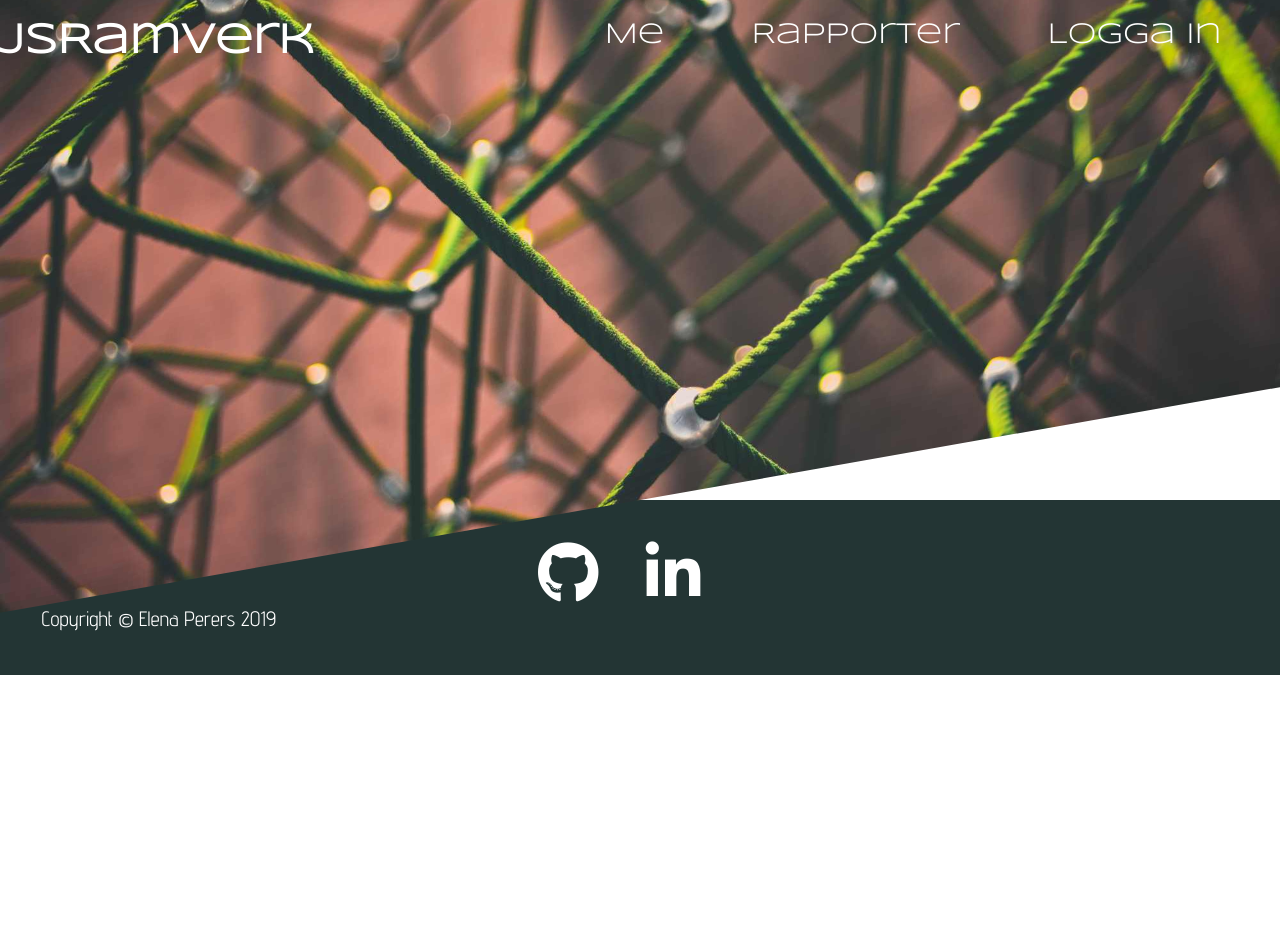
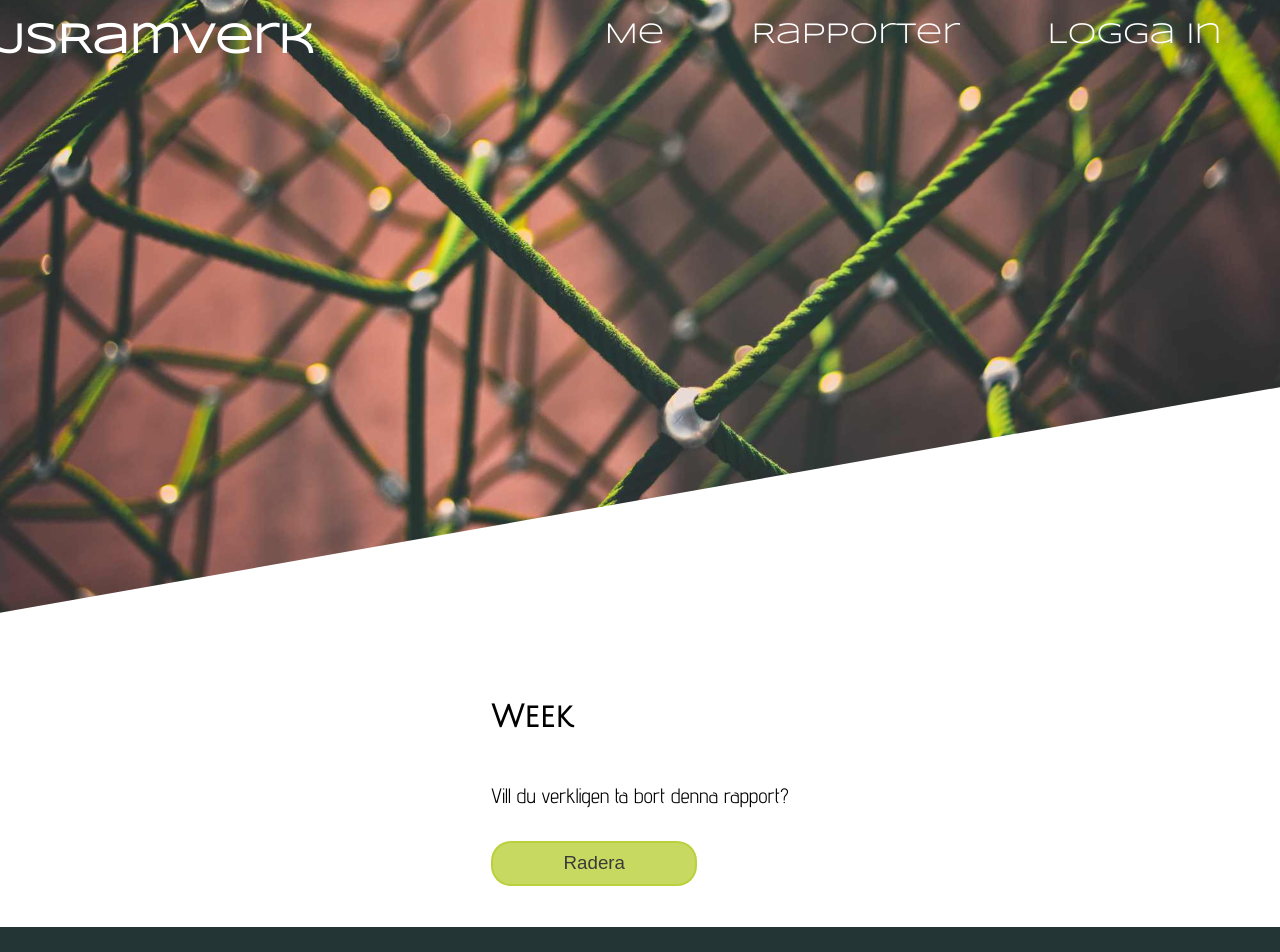
Before and after one commit to pererselena/jsramverk, a React (Create React App) app: page /reports/delete/1 in a window 1280 px wide. Shown: the top 952 px of the page. Before the commit the page ends 800 px from the top, so only its background shows below. Built offline with nearby package versions, Linux system fonts and the light colour scheme; no server answers.

Commit message:
Added delete

```diff
--- a/src/App.js
+++ b/src/App.js
@@ -7,6 +7,7 @@ import SignUp from './components/Form.js';
 import SignIn from './components/Form-lgn.js';
 import Create from './components/Create.js';
 import Edit from './components/Edit.js';
+import Delete from './components/Delete.js';
 
 import './App.css';
 
@@ -32,6 +33,7 @@ class App extends Component {
                     <Route exact path="/reports/" component={Report} />
                     <Route exact path="/reports/create/" component={Create} />
                     <Route exact path="/reports/edit/:week" component={Edit} />
+                    <Route exact path="/reports/delete/:week" component={Delete} />
                     <Route exact path="/login" component={SignIn} />
                     <Route exact path="/register" component={SignUp} />
                     <footer>
--- /dev/null
+++ b/src/components/Delete.js
@@ -0,0 +1,61 @@
+import React, { Component } from 'react';
+import { Redirect } from 'react-router-dom';
+
+
+class Delete extends Component {
+    constructor(props) {
+        super(props);
+        this.state = {
+            report: "",
+            week: "",
+            redirect: false
+        };
+    }
+
+    componentDidMount() {
+        if (this.props.match.params.week) {
+            fetch(`https://me-api.elenaperers.me/reports/week/${this.props.match.params.week}`)
+                .then(res => res.json())
+                .then(text => this.setState({
+                    report: text.data.report,
+                    week: this.props.match.params.week
+                }));
+        }
+    }
+
+    delete(week) {
+        var data = {
+            week: week
+        };
+
+        fetch('https://me-api.elenaperers.me/reports', {
+            method: 'DELETE',
+            headers: {
+                'x-access-token': localStorage.getItem("token"),
+                'Accept': 'application/json',
+                'Content-Type': 'application/json',
+            },
+            body: JSON.stringify(data)
+        });
+        this.setState({
+            redirect: true
+        });
+    }
+
+    render() {
+        if (this.state.redirect === true) {
+            return <Redirect to="/reports/" />;
+        }
+        return (
+            <main>
+                <h2>Week { this.state.week }</h2>
+                <p>Vill du verkligen ta bort denna rapport?</p>
+                <button className="btnPrimary" onClick={() => this.delete(this.state.week)}>Radera</button>
+            </main>
+
+        );
+    }
+}
+
+
+export default Delete;
```
